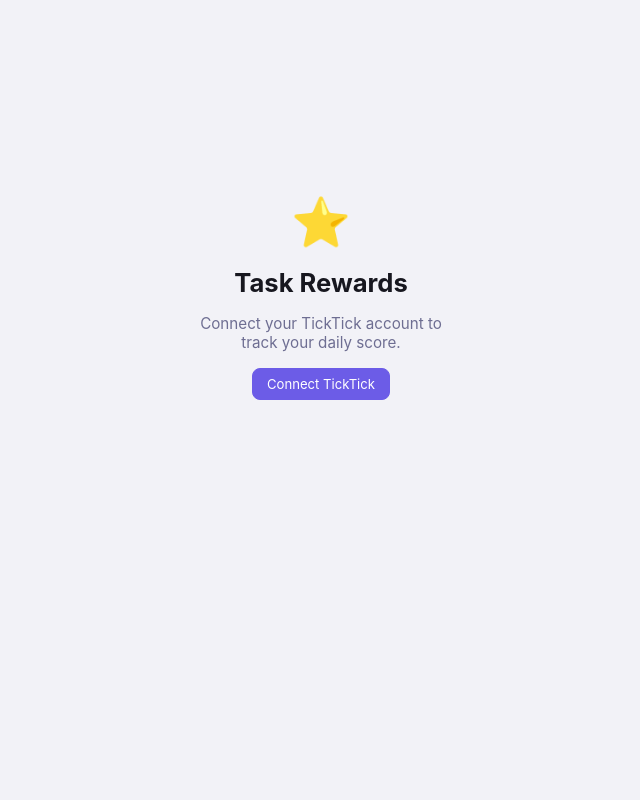
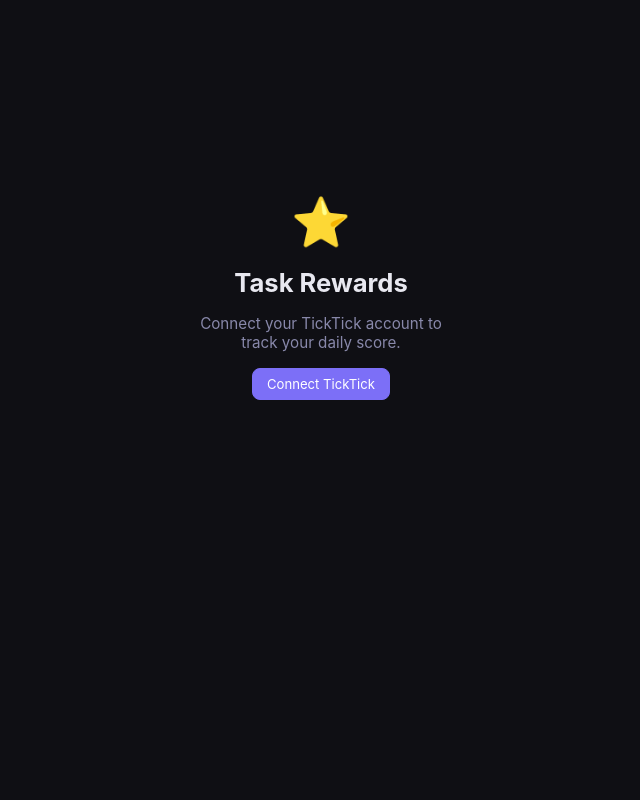
Before and after one commit to alejandrojpmorales/task-rewards, a Flask app: page / in a window 1280 px wide. Shown: the whole page, without its empty margins (319-959 px from the left). Run offline with Flask 3, Linux system fonts and the light colour scheme.

Commit message:
Switch back to dark theme
Co-Authored-By: Claude Sonnet 4.6 <noreply@anthropic.com>

```diff
--- a/templates/index.html
+++ b/templates/index.html
@@ -6,9 +6,9 @@
   <title>Task Rewards</title>
   <style>
     :root {
-      --bg: #f2f2f7; --surface: #ffffff; --surface2: #ebebf2; --border: #dcdcea;
-      --accent: #6c5ce7; --accent2: #00a896; --text: #17171f; --muted: #6e6e92;
-      --gold: #c49a00; --green: #16a34a; --red: #dc2626; --orange: #d4620e;
+      --bg: #0f0f14; --surface: #1a1a24; --surface2: #24243a; --border: #2e2e48;
+      --accent: #7c6ff7; --accent2: #00c9ad; --text: #e8e8f0; --muted: #8888aa;
+      --gold: #f0c040; --green: #22c55e; --red: #f87171; --orange: #fb923c;
     }
     * { box-sizing: border-box; margin: 0; padding: 0; }
     body {
```
